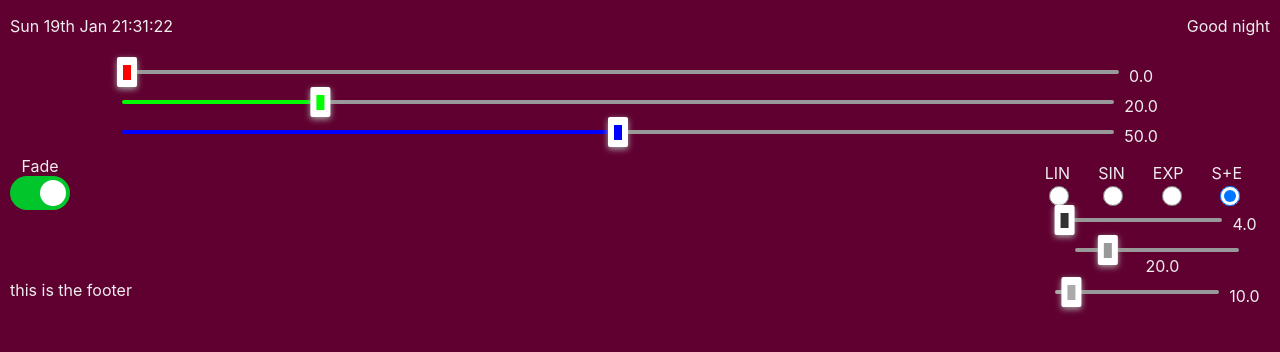
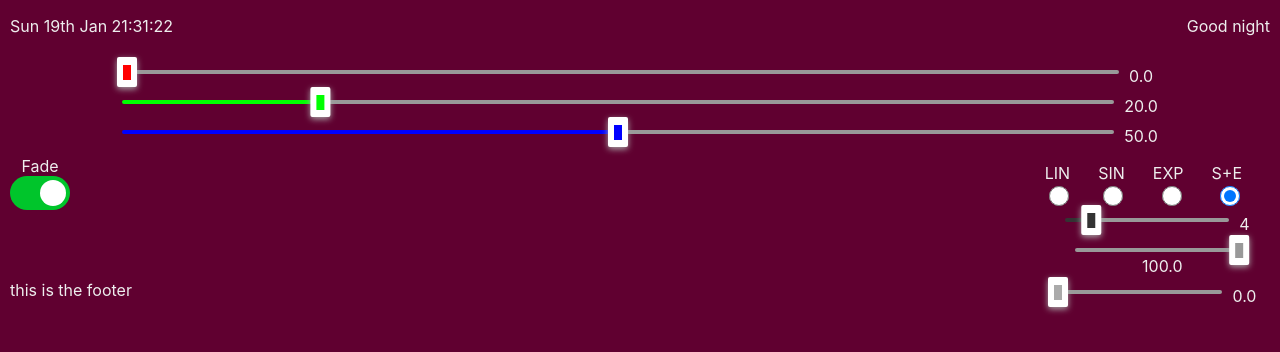
Before and after one commit to adammilward/pi, a React (Create React App) app in the folder html/React/: page / in a window 1280 px wide. Shown: the top 352 px of the page. Built offline with nearby package versions, Linux system fonts and the light colour scheme.

Commit message:
working on fade buttons

```diff
--- a/html/React/src/components/LightsFade.js
+++ b/html/React/src/components/LightsFade.js
@@ -9,9 +9,9 @@ export default class LightsFade extends React.Component{
     this.state = {
       fadeOn: this.props.fadeOn,
       fadeMode: this.props.fadeMode,
-      delay: 10,
-      top: 10,
-      bottom: 10,
+      delay: 16,
+      top: 100,
+      bottom: 0,
     };
   }
 
@@ -60,6 +60,11 @@ export default class LightsFade extends React.Component{
     console.log('bottomSlid', value);
   };
 
+  displayValue = (value) => {
+    console.log('displayValue', value);
+    return Math.pow(2, value/100*12).toFixed(0);
+  };
+
   render() {
     console.log(this);
     return (
@@ -87,14 +92,16 @@ export default class LightsFade extends React.Component{
           <div className="fade-sliders" >
             <Slider
               name={'delay'}
-              value={4}
+              value={this.state.delay}
               color={'#333'}
               getColor={() => 'rgb(100, 100, 100)'}
+              min={16}
+              displayValue={this.displayValue}
               slid={this.delaySlid}
             />
             <Slider
               name={'top'}
-              value={20}
+              value={this.state.top}
               color={'#999'}
               getColor={() => 'rgb(250, 250, 250)'}
               max={100}
--- a/html/React/src/components/Slider.js
+++ b/html/React/src/components/Slider.js
@@ -109,7 +109,10 @@ class Slider extends React.Component {
           )}
         />
         <output className="right" style={{margin: "0px 0px 0px 10px"}} id="output">
-          {this.state.values[0].toFixed(1)}
+          {this.props.displayValue ?
+            this.props.displayValue(this.state.values[0]) :
+            this.state.values[0].toFixed(1)
+          }
         </output>
       </div>
     );
```
